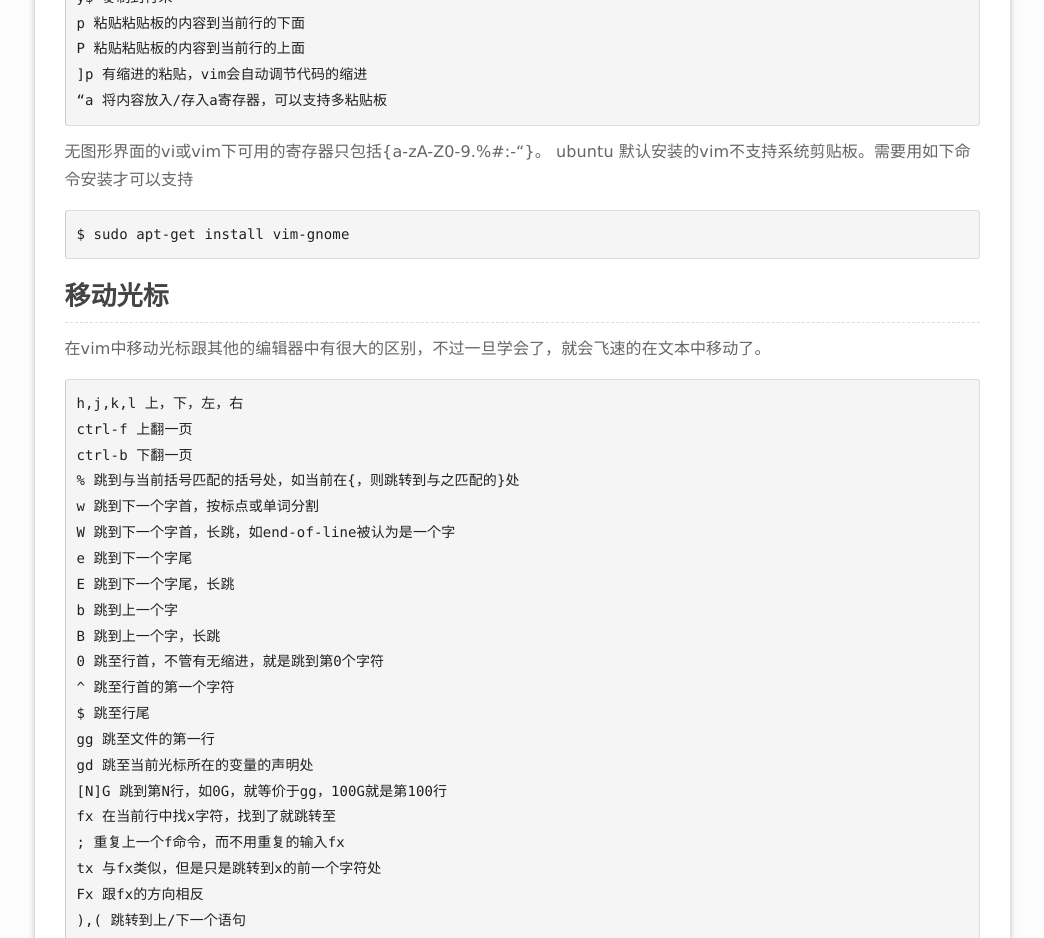
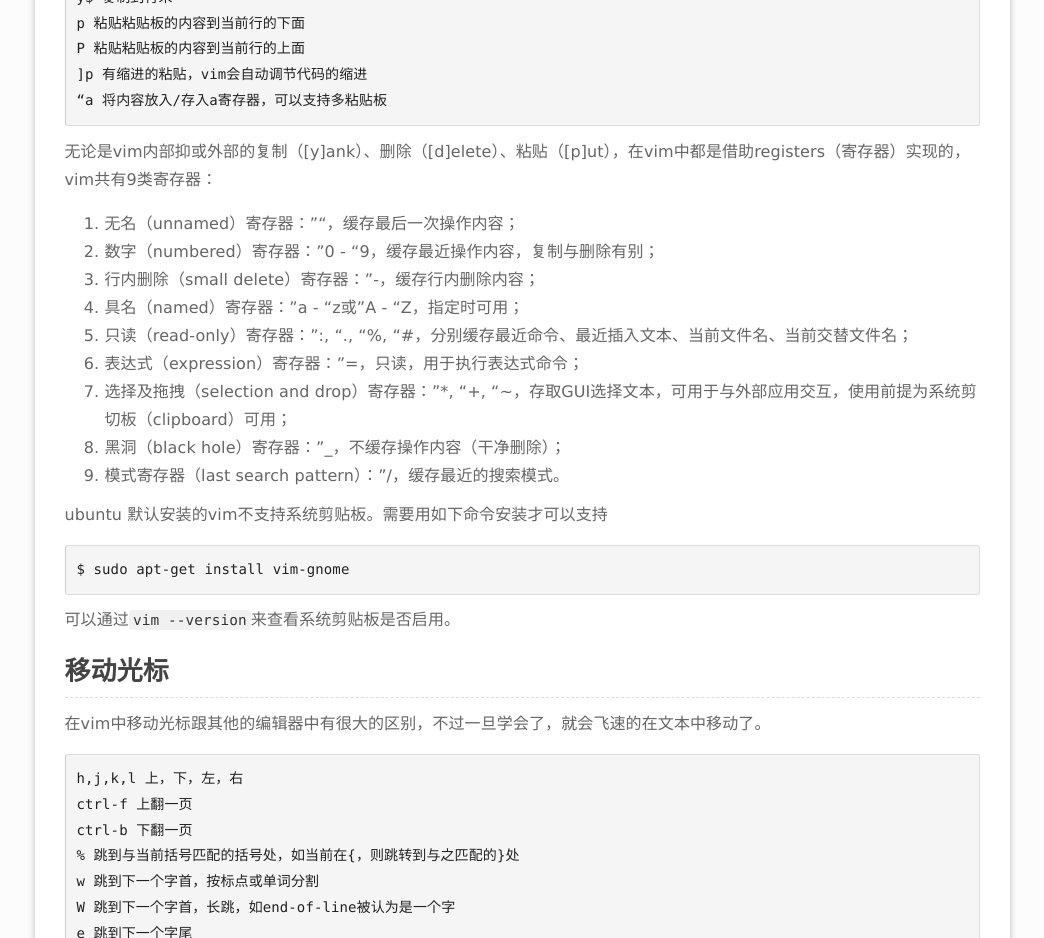
Before and after one commit to netdigger/blog, a plain HTML site: page 2016/10/25/vim-notes.html in a window 1280 px wide. Shown: the part 2120-3058 px from the top of the page, without its empty margins (118-1162 px from the left). Drawn offline with Linux system fonts and the light colour scheme.

Commit message:
Fix Vim-Note
1) Add the system clipboard.
2) add the register remark.

```diff
--- a/2016/10/25/vim-notes.html
+++ b/2016/10/25/vim-notes.html
@@ -135,10 +135,25 @@ P 粘贴粘贴板的内容到当前行的上面
 “a 将内容放入/存入a寄存器，可以支持多粘贴板
 </code></pre>
 
-<p>无图形界面的vi或vim下可用的寄存器只包括{a-zA-Z0-9.%#:-&ldquo;}。
-ubuntu 默认安装的vim不支持系统剪贴板。需要用如下命令安装才可以支持</p>
+<p>无论是vim内部抑或外部的复制（[y]ank）、删除（[d]elete）、粘贴（[p]ut），在vim中都是借助registers（寄存器）实现的，vim共有9类寄存器：</p>
+
+<ol>
+<li>无名（unnamed）寄存器：&rdquo;&ldquo;，缓存最后一次操作内容；</li>
+<li>数字（numbered）寄存器：&rdquo;0 - &ldquo;9，缓存最近操作内容，复制与删除有别；</li>
+<li>行内删除（small delete）寄存器：&rdquo;-，缓存行内删除内容；</li>
+<li>具名（named）寄存器：&rdquo;a - &ldquo;z或&rdquo;A - &ldquo;Z，指定时可用；</li>
+<li>只读（read-only）寄存器：&rdquo;:, &ldquo;., &ldquo;%, &ldquo;#，分别缓存最近命令、最近插入文本、当前文件名、当前交替文件名；</li>
+<li>表达式（expression）寄存器：&rdquo;=，只读，用于执行表达式命令；</li>
+<li>选择及拖拽（selection and drop）寄存器：&rdquo;*, &ldquo;+, &ldquo;~，存取GUI选择文本，可用于与外部应用交互，使用前提为系统剪切板（clipboard）可用；</li>
+<li>黑洞（black hole）寄存器：&rdquo;_，不缓存操作内容（干净删除）；</li>
+<li>模式寄存器（last search pattern）：&rdquo;/，缓存最近的搜索模式。</li>
+</ol>
+
+<p>ubuntu 默认安装的vim不支持系统剪贴板。需要用如下命令安装才可以支持</p>
 <pre><code>$ sudo apt-get install vim-gnome
 </code></pre>
+
+<p>可以通过<code>vim --version</code>来查看系统剪贴板是否启用。</p>
 
 <h1 id="移动光标">移动光标</h1>
 
```
Also changed, not shown: feed.xml (+2 -2 lines), sitemap.xml (+1 -1 lines).
